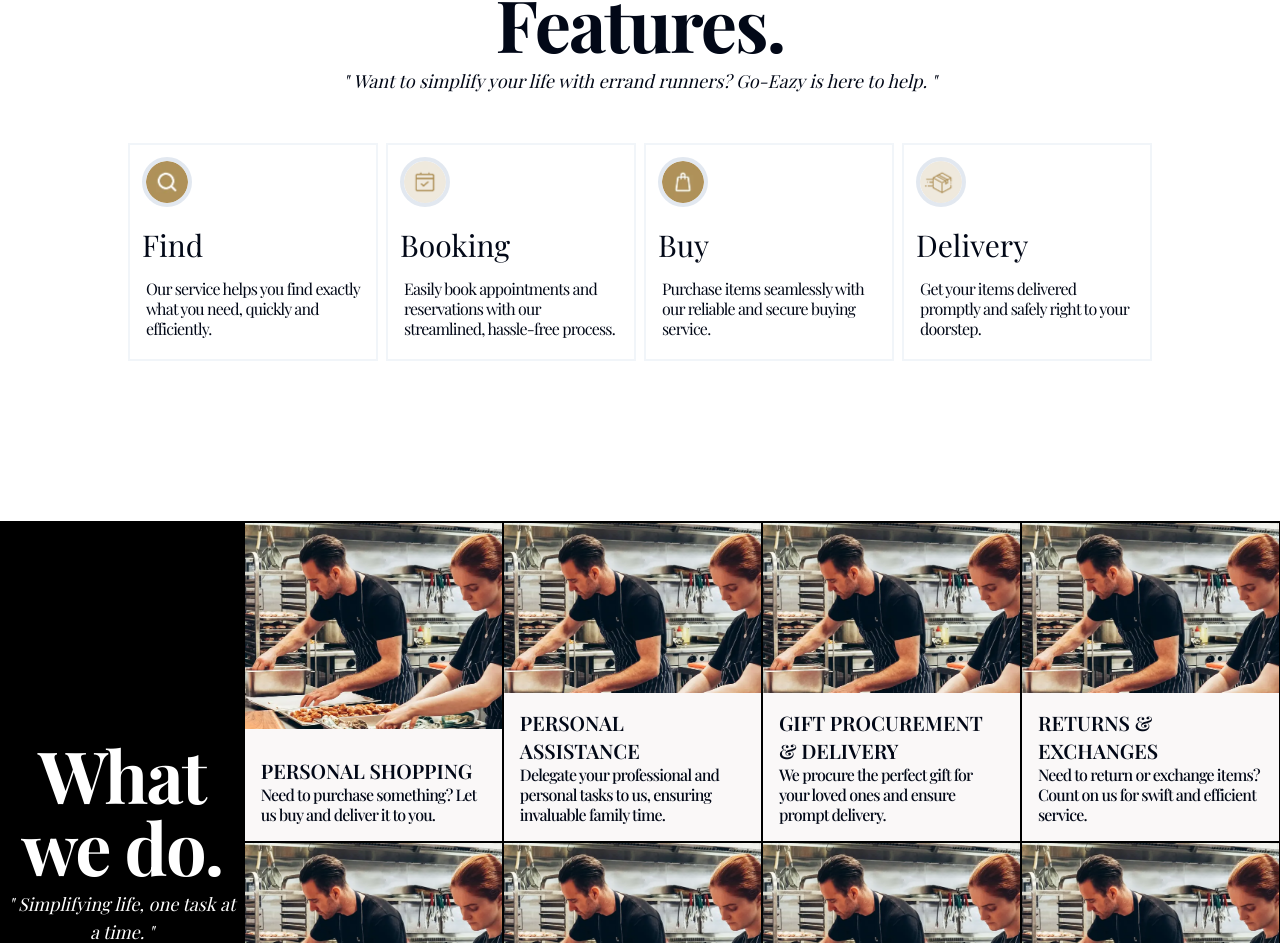
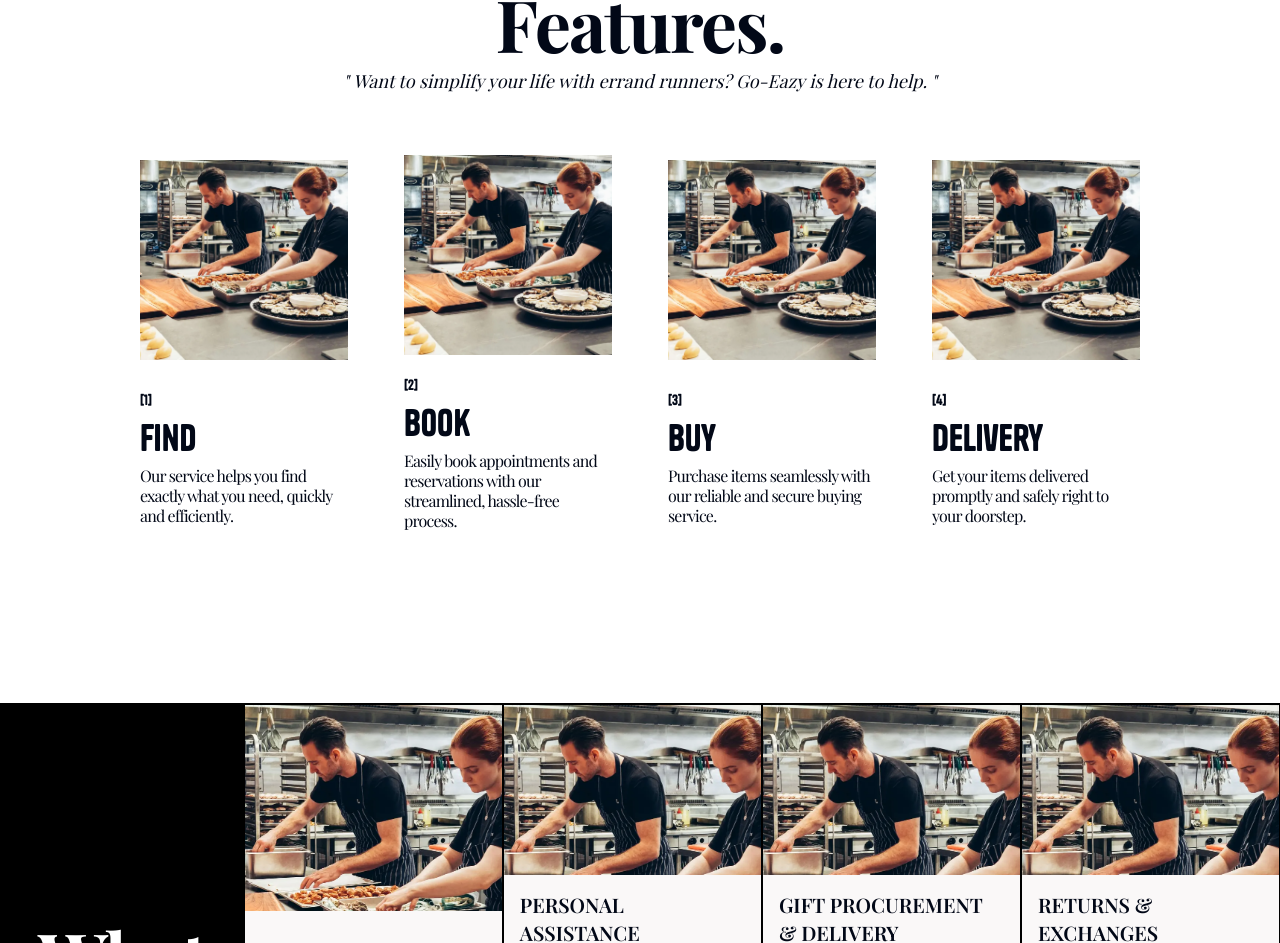
Before and after one commit to Winterson-Islary/static-site-for-fren, a React (Vite) app: page / in a window 1280 px wide. Shown: the part 1171-2114 px from the top of the page. Built offline with nearby package versions, Linux system fonts and the light colour scheme; a web font is replaced by a local one.

Commit message:
feature section style overhaul

```diff
--- a/src/components/DisplayFeatures.tsx
+++ b/src/components/DisplayFeatures.tsx
@@ -1,53 +1,60 @@
 function DisplayFeatures() {
 	const featureList = [
 		{
-			icon: "icon1",
+			icon: "img2",
 			title: "Find",
 			desc: "Our service helps you find exactly what you need, quickly and efficiently.",
 			color: "#af9159",
+			number: 1,
 		},
 		{
-			icon: "icon2",
-			title: "Booking",
+			icon: "img2",
+			title: "Book",
 			desc: "Easily book appointments and reservations with our streamlined, hassle-free process.",
 			color: "#efe9dd",
+			number: 2,
 		},
 		{
-			icon: "icon3",
+			icon: "img2",
 			title: "Buy",
 			desc: "Purchase items seamlessly with our reliable and secure buying service.",
 			color: "#af9159",
+			number: 3,
 		},
 		{
-			icon: "icon4",
+			icon: "img2",
 			title: "Delivery",
 			desc: "Get your items delivered promptly and safely right to your doorstep.",
 			color: "#efe9dd",
+			number: 4,
 		},
 	];
 	return (
-		<section className="flex flex-col md:flex-row flex-wrap gap-2 md:gap-[0.5rem] w-[90%] xl:w-[80%] mx-auto">
+		<section className=" flex flex-col md:flex-row flex-wrap gap-2 md:gap-[1rem] xl:gap-[2rem] w-[95%] md:w-[80%] mx-auto">
 			{featureList.map((feature) => {
 				return (
 					<div
 						key={feature.title}
 						// style={{ backgroundColor: `${feature.color}` }}
 						className={
-							"flex md:flex-col flex-1 border-2 border-gray-300 md:border-slate-100  rounded-l-full rounded-r-full md:rounded-[0rem] p-3 gap-4 md:gap-0 items-center md:items-start min-w-[13em]"
+							"flex flex-col flex-1 p-3 gap-4 md:gap-0 items-center justify-around md:items-start min-w-[13em] md:min-h-[25rem] "
 						}
 					>
 						<img
-							className="h-[50px] w-[50px] object-cover border-4 border-slate-200 rounded-full"
-							src={`./src/assets/features/${feature.icon}.webp`}
+							className="h-[200px] w-full object-cover"
+							src={`./src/assets/${feature.icon}.webp`}
 							alt={`feature ${feature.title}`}
 							key={feature.title}
 						/>
-						<section className="text-left md:pt-5 font-playfair text-2xl md:text-3xl ">
-							{feature.title}
-						</section>
-						<section className="text-left md:pb-2 md:pt-4 font-playfair font-light text-sm border-l-2 md:border-none rounded-l rounded-r-full px-1 border-black md:text-base ">
-							<p className="leading-tight tracking-tighter">{feature.desc}</p>
-						</section>
+						<div className="flex flex-col gap-2 items-start md:pt-5  w-full">
+							<section className="text-left font-tanker flex flex-col gap-2">
+								<span className=" text-sm">[{feature.number}]</span>
+								<span className="text-3xl md:text-4xl">{feature.title}</span>
+							</section>
+							<section className="font-playfair ">
+								<p className="leading-tight tracking-tighter">{feature.desc}</p>
+							</section>
+						</div>
 					</div>
 				);
 			})}
```
